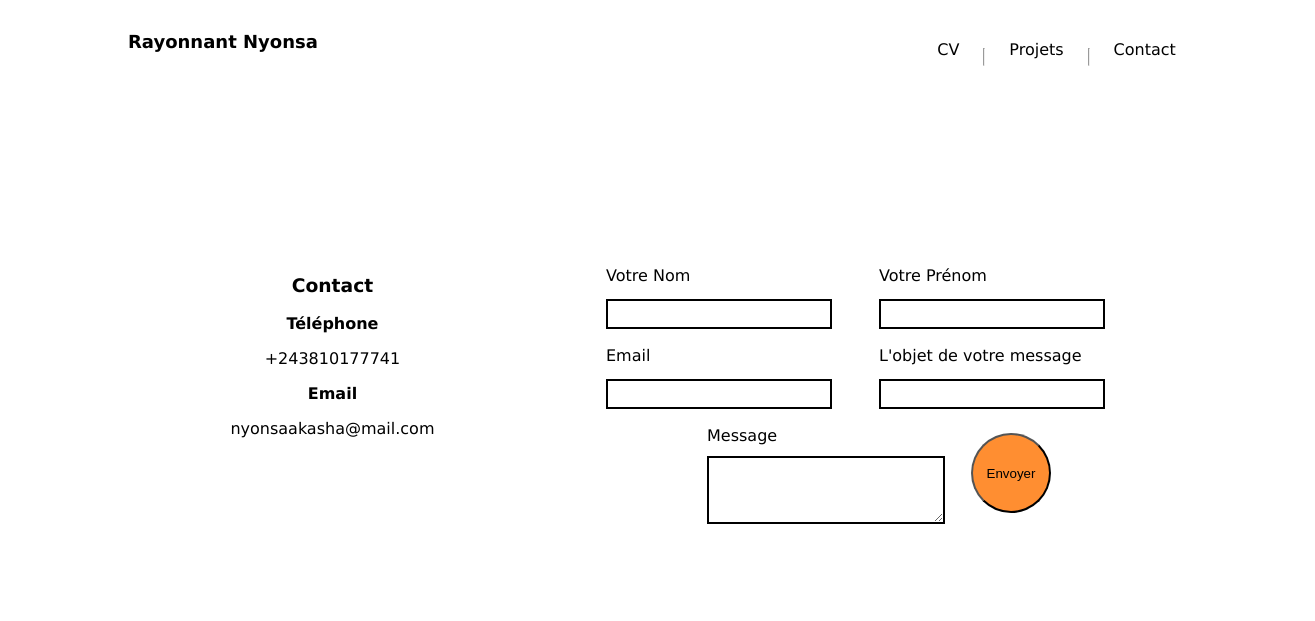
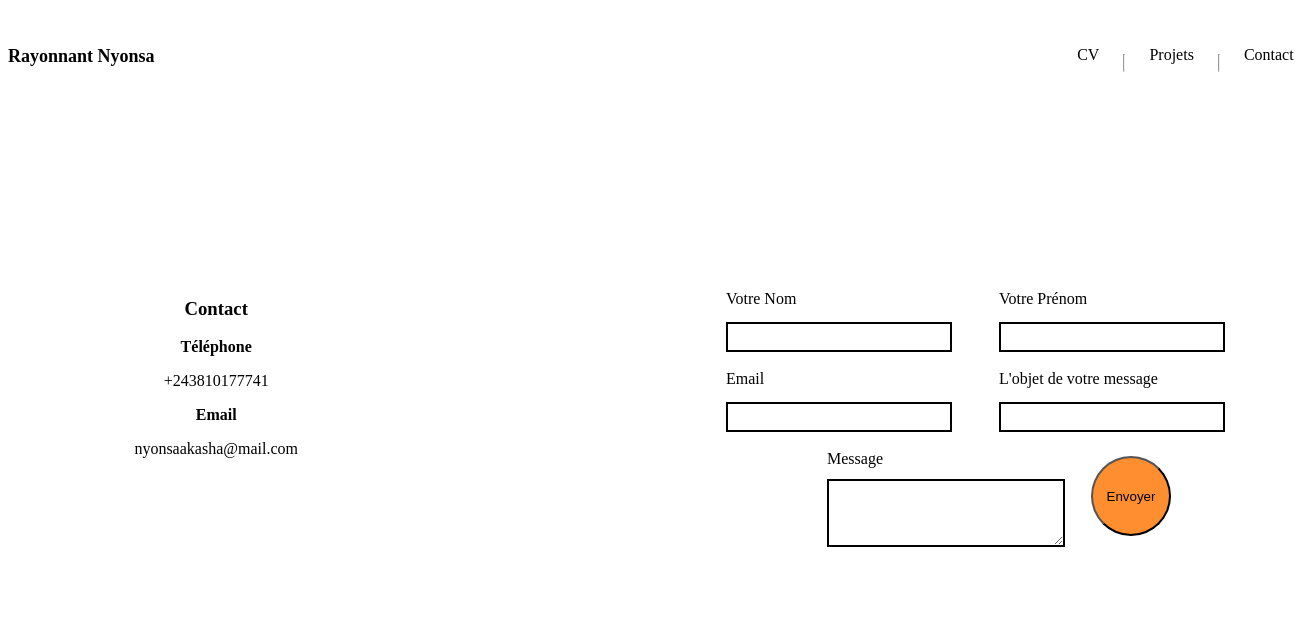
Before and after one commit to Rayonnantakasha/Projet_portfolio, a plain HTML site: page MesContact.html in a window 1280 px wide. Shown: the top 621 px of the page, 1315 px wide, since content can reach past the window. Drawn offline with nearby package versions, Linux system fonts and the light colour scheme.

Commit message:
Mon portgolio

```diff
--- a/MesContact.html
+++ b/MesContact.html
@@ -4,18 +4,18 @@
         <meta charset="UTF-8">
         <meta name="viewport" content="width=device-width, initial-scale=1.0">
         <title>Contact</title>
-        <link rel="stylesheet" href="Contact.css">
+        <link rel="stylesheet" href="contact.css">
         <link rel="stylesheet" href="https://cdn.jsdelivr.net/npm/bootstrap-icons@1.11.3/font/bootstrap-icons.min.css">
     </head>
     <body>
         <main>
             <header class="header">
                 <div class="header--name">
-                  Rayonnant Nyonsa
+                  <a href="index.html" class="headr--list" target="_blank" >Rayonnant Nyonsa</a>
                 </div>
              <nav>
               <ul class="header--nav">
-                  <li><a href="curriculum.html" class="headr--list" target="_blank"></a>CV</li><hr class="headr--nav--separator">
+                  <li><a href="curriculum.html" class="headr--list" target="_blank">CV</a></li><hr class="headr--nav--separator">
                   <li><a href="MesProjets.html" class="headr--list" target="_blank">Projets</a></li><hr class="headr--nav--separator">
                   <li><a href="MesContact.html" class="headr--list" target="_blank">Contact</a></li>
               </ul>
--- a/contact.css
+++ b/contact.css
@@ -1,9 +1,3 @@
-body{
-    box-sizing: border-box;
-    margin: 0% 10% 0% 10%;
-    font-family: Verdana, Geneva, Tahoma, sans-serif;
-}
-
 .header{
     display: inline;
     justify-content: space-between;
@@ -35,10 +29,6 @@ body{
     height: 1rem;
     margin-bottom: 20%;
 }
-
- main{
-    width: 100%;
- }
 
 form{
     padding-top: 10%;
@@ -183,3 +173,16 @@ footer{
         justify-content: space-between;
     }
 }
+    @media screen and (max-width:500px) and (min-width:300px){
+        body{
+            box-sizing: border-box;
+            margin:0 5% 0 5%;
+            padding: 0;
+        }
+
+        .header--nav{
+            width: 10%;
+            align-items: center;
+            padding-left: 20%;
+        }
+    }
--- a/style.css
+++ b/style.css
@@ -27,11 +27,6 @@
 .headr--nav--separator{
     height: 1rem;
     margin-bottom: 20%;
-}
-
-
-body{
-    margin: 1.5rem;
 }
 
 img{
@@ -115,7 +110,7 @@ footer{
 
 @media screen and (max-width:1500px) and (min-width: 800px) {
 
-    *{
+    body{
         margin: 1% 4% 1% 4%;
         font-family:Arial, Helvetica, sans-serif;
         font-size: 16px;
@@ -124,12 +119,17 @@ footer{
     .header{
         display: flex;
         justify-content: space-between;
-        margin: auto;
+        width: 100%;
+        padding: 0;
+
     }
 
     .header--name{
         font-size: 1.5rem;
         font-weight: bold;
+        margin-top: 0%;
+        width: 100%;
+        text-align: left;
     }
 
     .headr--nav{
@@ -148,7 +148,6 @@ footer{
 
     .main--section{
         width: 100%;
-        max-width: 1200px;
         margin: 50px auto;
         display: flex;
         justify-content: center;
@@ -168,8 +167,9 @@ footer{
 
     .card{
         padding: 1%;
+        padding-left: 5%;
         box-sizing: border-box;
-        width: 100%;
+        width: 40%;
         text-align: left;
     }
 
@@ -215,6 +215,6 @@ footer{
     }
 
     .footer--nav--icon{
-       gap: 0%;
+       gap: 1rem;
     }
 }
```
Also changed, not shown: MesProjets.html (+1 -1 lines), curriculum.html (+1 -1 lines), index.html (+1 -1 lines), 1 other file.
